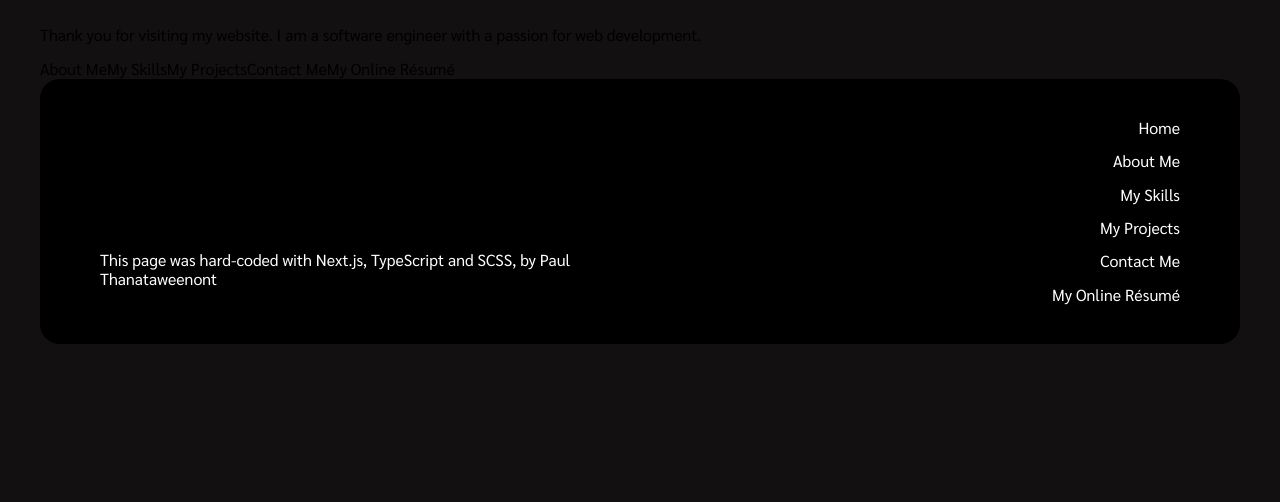
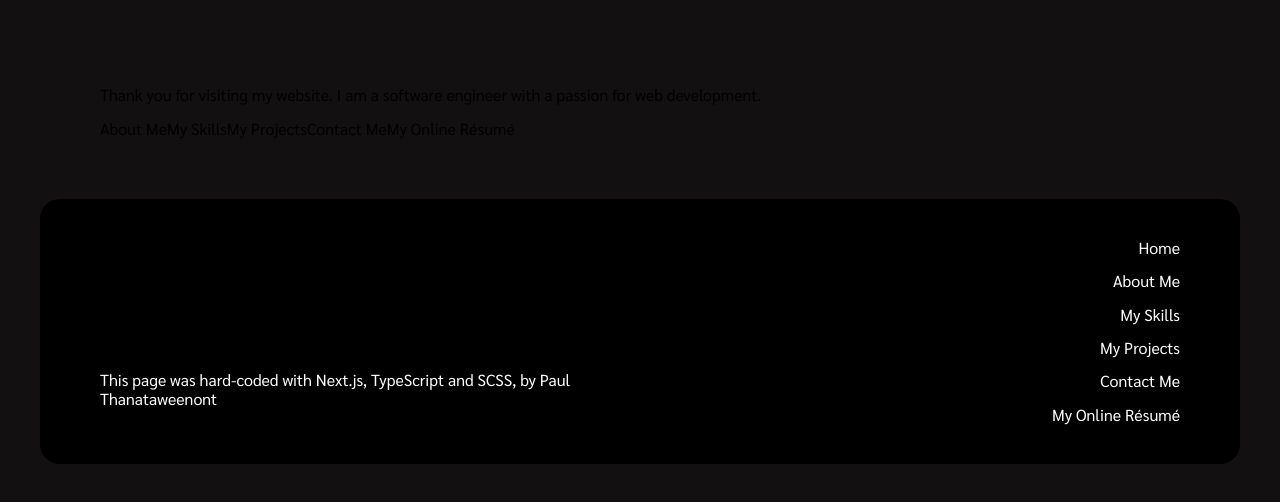
Before and after one commit to PaulRGU2014/kru-paul-2023-website, a Next.js app in the folder frontend/: page / in a window 1280 px wide. Shown: the top 502 px of the page. Built offline with nearby package versions, Linux system fonts and the light colour scheme.

Commit message:
update global styling

```diff
--- a/frontend/src/app/global.scss
+++ b/frontend/src/app/global.scss
@@ -13,7 +13,8 @@ body{
         border: #131011;
         overflow: hidden;
         & > * {
-            // padding: 40px 60px;
+            margin: 20px 0;
+            padding: 40px 60px;
             border-radius: 20px;
         }
     }
--- a/frontend/src/app/layout.tsx
+++ b/frontend/src/app/layout.tsx
@@ -22,7 +22,7 @@ export default function RootLayout({
       </Head>
       <body>
         <div className="content-area">
-        <main>{children}</main>
+          {children}
         <Footer />
         </div>
       </body>
```
